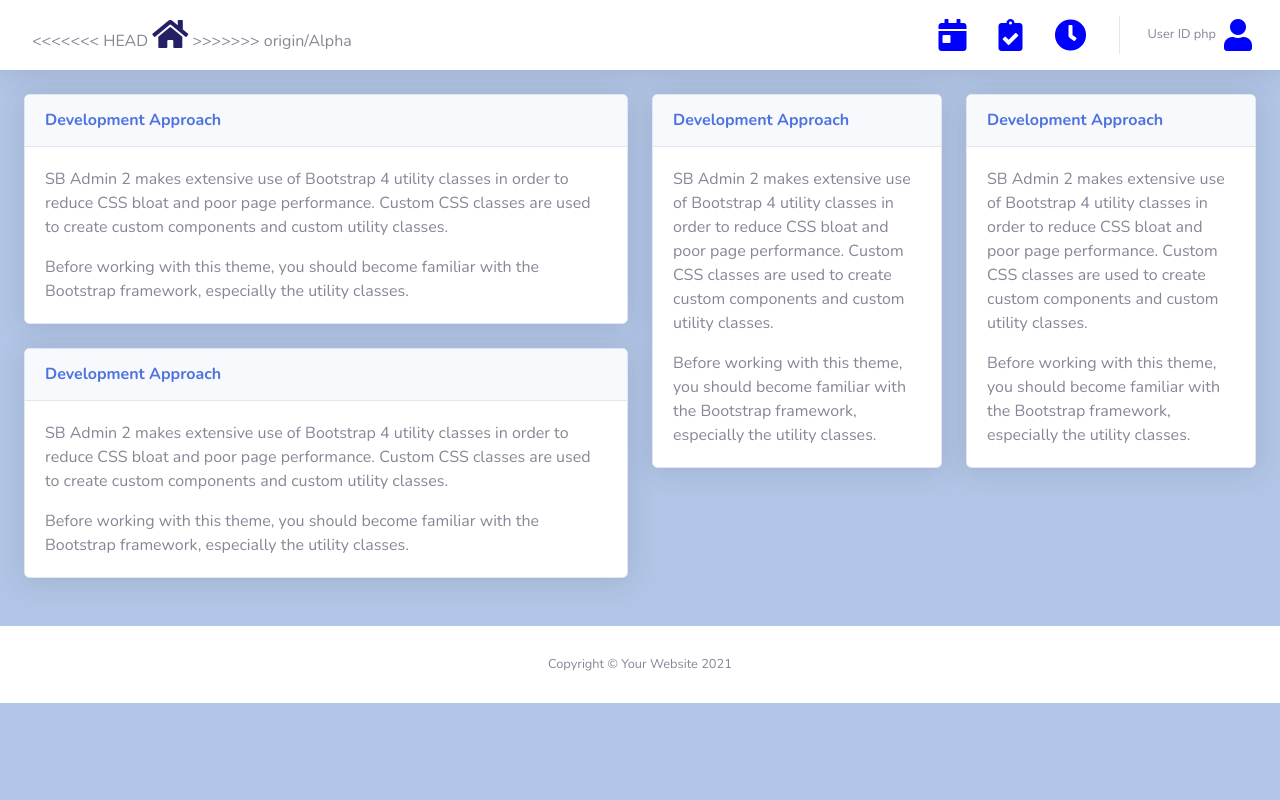
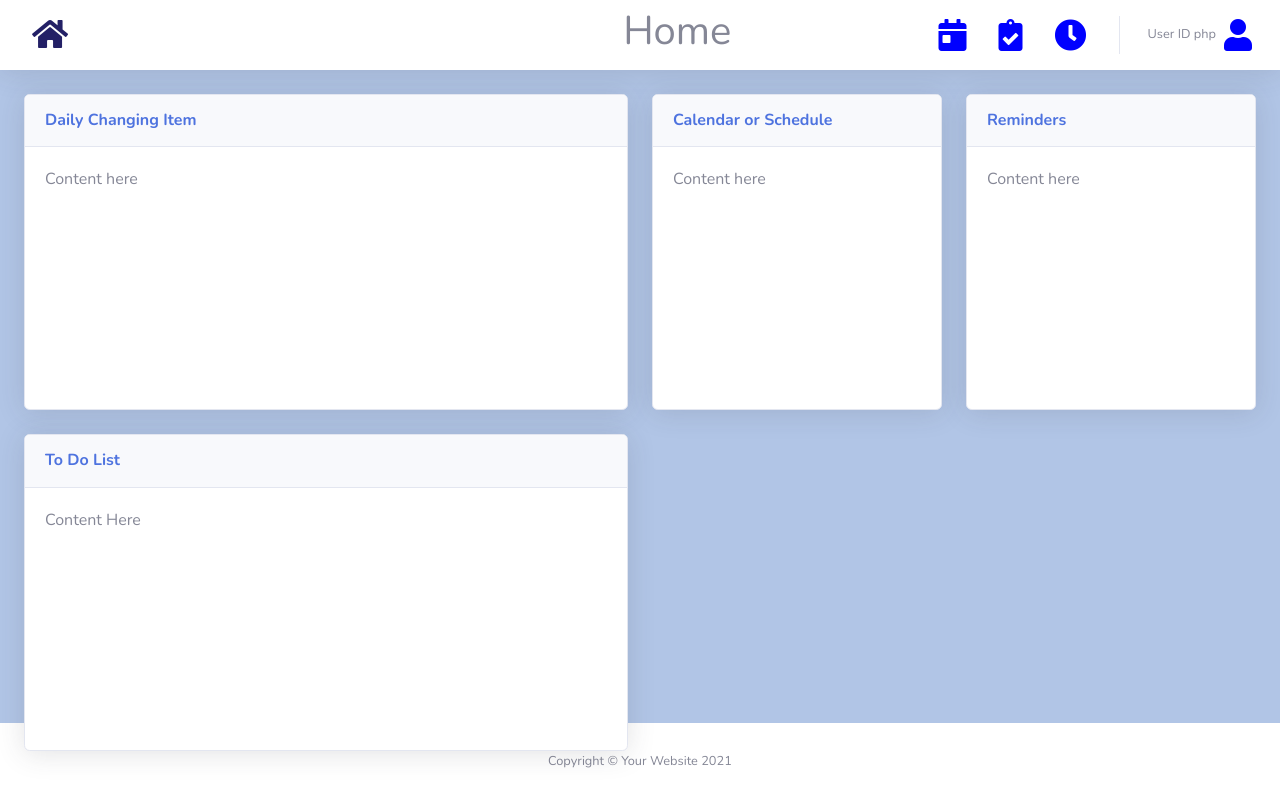
Before and after one commit to CelloLuna/Planorize, a PHP site: page / in a window 1280 px wide. Run offline with PHP 8.4, Linux system fonts and the light colour scheme.

Commit message:
small changes

```diff
--- a/footLayout.php
+++ b/footerLayout.php
@@ -1,4 +1,4 @@
-        <footer class="sticky-footer bg-white">
+        <footer class="sticky-footer bg-white mt-auto">
                 <div class="container my-auto">
                     <div class="copyright text-center my-auto">
                         <span>Copyright &copy; Your Website 2021</span>
--- a/headerLayout.php
+++ b/headerLayout.php
@@ -7,9 +7,11 @@
         <meta name="Layout for the head of every page" content="" />
         <meta name="Marcello" content="" />
 
+        <!-- Page title based on php variable -->
+        <title><?php echo isset($pageTitle) ? $pageTitle : " "; ?></title>
+
         <!-- Custom fonts for this template-->
         <link
-<<<<<<< HEAD
             href="vendor/fontawesome-free/css/all.min.css" rel="stylesheet" type="text/css"/>
         <link
             href="https://fonts.googleapis.com/css?family=Nunito:200,200i,300,300i,400,400i,600,600i,700,700i,800,800i,900,900i" rel="stylesheet"/>
@@ -18,29 +20,32 @@
         <link href="css/sb-admin-2.min.css" rel="stylesheet" />
         <!-- My CSS -->
         <link href="css/mystyles.css" rel="stylesheet" />
+
+        <script>
+            //var nav = document.getElementById("nav");
+
+            document.getElementById("nav").style.color = "green";
+
+            // function navHide() {
+            //     if ("<?php echo $pageTitle?>" == "Login") {
+            //         nav.hidden = true;
+            //     }
+            // }
+            // navHide();
+        </script>
     </head>
 
-    <body>
+    <body id="page-top" class="d-flex flex-column min-vh-100">
         <!-- Topbar -->
-        <nav
-            class="navbar navbar-expand navbar-light bg-white topbar mb-4
-            static-top shadow">
-            <!-- Sidebar Toggle (Topbar) -->
-            <button
-                id="sidebarToggleTop"
-                class="btn btn-link d-md-none rounded-circle mr-3">
-                <i class="fa fa-bars"></i>
-            </button>
+        <nav id="nav" class="navbar navbar-expand navbar-light bg-white topbar mb-4 static-top shadow">
 
             <!-- Topbar Search -->
             <form
                 class="d-none d-sm-inline-block form-inline mr-auto ml-md-3 my-2
                 my-md-0 mw-100 navbar-search">
-<<<<<<< HEAD
                 <i class="fas fa-solid fa-home fa-2x" style="color: #232066;"></i>
->>>>>>> origin/Alpha
-
             </form>
+            <h1 class="p-5 text-center"><?php  echo isset($pageTitle) ? $pageTitle : " "; ?></h1>
 
             <!-- Topbar Navbar -->
             <ul class="navbar-nav ml-auto">
--- a/homeLayout.php
+++ /dev/null
@@ -1,64 +0,0 @@
-<div class="container-fluid">
-    <!-- Content Row -->
-    <div class="row">
-        <div class="col-lg-6 mb-4">
-
-            <div class="card shadow mb-4">
-                <div class="card-header py-3">
-                    <h6 class="m-0 font-weight-bold text-primary">Development Approach</h6>
-                </div>
-                <div class="card-body">
-                    <p>SB Admin 2 makes extensive use of Bootstrap 4 utility classes in order to reduce
-                        CSS bloat and poor page performance. Custom CSS classes are used to create
-                        custom components and custom utility classes.</p>
-                    <p class="mb-0">Before working with this theme, you should become familiar with the
-                        Bootstrap framework, especially the utility classes.</p>
-                </div>
-            </div>
-
-            <div class="card shadow mb-4">
-                <div class="card-header py-3">
-                    <h6 class="m-0 font-weight-bold text-primary">Development Approach</h6>
-                </div>
-                <div class="card-body">
-                    <p>SB Admin 2 makes extensive use of Bootstrap 4 utility classes in order to reduce
-                        CSS bloat and poor page performance. Custom CSS classes are used to create
-                        custom components and custom utility classes.</p>
-                    <p class="mb-0">Before working with this theme, you should become familiar with the
-                        Bootstrap framework, especially the utility classes.</p>
-                </div>
-            </div>
-        </div>
-
-        <!-- Content Column -->
-        <div class="col-lg-3 mb-4">
-            <div class="card shadow mb-4">
-                <div class="card-header py-3">
-                    <h6 class="m-0 font-weight-bold text-primary">Development Approach</h6>
-                </div>
-                <div class="card-body">
-                    <p>SB Admin 2 makes extensive use of Bootstrap 4 utility classes in order to reduce
-                        CSS bloat and poor page performance. Custom CSS classes are used to create
-                        custom components and custom utility classes.</p>
-                    <p class="mb-0">Before working with this theme, you should become familiar with the
-                        Bootstrap framework, especially the utility classes.</p>
-                </div>
-            </div>
-        </div>
-
-        <div class="col-lg-3 mb-4">
-            <div class="card shadow mb-4">
-                <div class="card-header py-3">
-                    <h6 class="m-0 font-weight-bold text-primary">Development Approach</h6>
-                </div>
-                <div class="card-body">
-                    <p>SB Admin 2 makes extensive use of Bootstrap 4 utility classes in order to reduce
-                        CSS bloat and poor page performance. Custom CSS classes are used to create
-                        custom components and custom utility classes.</p>
-                    <p class="mb-0">Before working with this theme, you should become familiar with the
-                        Bootstrap framework, especially the utility classes.</p>
-                </div>
-            </div>
-        </div>
-    </div>
-</div>
--- a/index.php
+++ b/index.php
@@ -1,8 +1,18 @@
 <?php
-// include dbName
 
+//Database and core connection commented until added
+//include 'config/core.php'
+
+//include 'config/database.php'
+
+//page title and header
+$pageTitle = "Home";
 include_once "headerLayout.php";
-include_once "homeLayout.php";
-include_once "footLayout.php";
+
+
+include_once "indexLayout.php";
+
+
+include_once "footerLayout.php";
 
 ?>
--- /dev/null
+++ b/indexLayout.php
@@ -0,0 +1,49 @@
+    <div class="container-fluid">
+        <!-- Content Row -->
+        <div class="row">
+            <div class="col-lg-6 mb-4">
+                <!-- Daily changing item -->
+                <div class="card shadow mb-4 h-100">
+                    <div class="card-header py-3">
+                        <h6 class="m-0 font-weight-bold text-primary">Daily Changing Item</h6>
+                    </div>
+                    <div class="card-body">
+                        <p>Content here</p>
+                    </div>
+                </div>
+
+                <!-- To Do -->
+                <div class="card shadow mb-4 h-100">
+                    <div class="card-header py-3">
+                        <h6 class="m-0 font-weight-bold text-primary">To Do List</h6>
+                    </div>
+                    <div class="card-body">
+                        <p>Content Here</p>
+                    </div>
+                </div>
+            </div>
+
+            <div class="col-lg-3 mb-4 w-50">
+                <div class="card shadow mb-4 h-100">
+                    <div class="card-header py-3">
+                        <h6 class="m-0 font-weight-bold text-primary">Calendar or Schedule</h6>
+                    </div>
+                    <div class="card-body">
+                        <p>Content here</p>
+                    </div>
+                </div>
+            </div>
+
+            <!-- Content Column -->
+            <div class="col-lg-3 mb-4">
+                <div class="card shadow mb-4 h-100">
+                    <div class="card-header py-3">
+                        <h6 class="m-0 font-weight-bold text-primary">Reminders</h6>
+                    </div>
+                    <div class="card-body">
+                        <p>Content here</p>
+                    </div>
+                </div>
+            </div>
+        </div>
+    </div>
--- a/testing.php
+++ /dev/null
@@ -1,5 +0,0 @@
-<?php
-include_once "headerLayout.php";
-include_once "home.php";
-include_once "footlayout.php";
-?>
```
Also changed, not shown: home.php (deleted, +0 -48 lines), login.php (+8 -1 lines).
